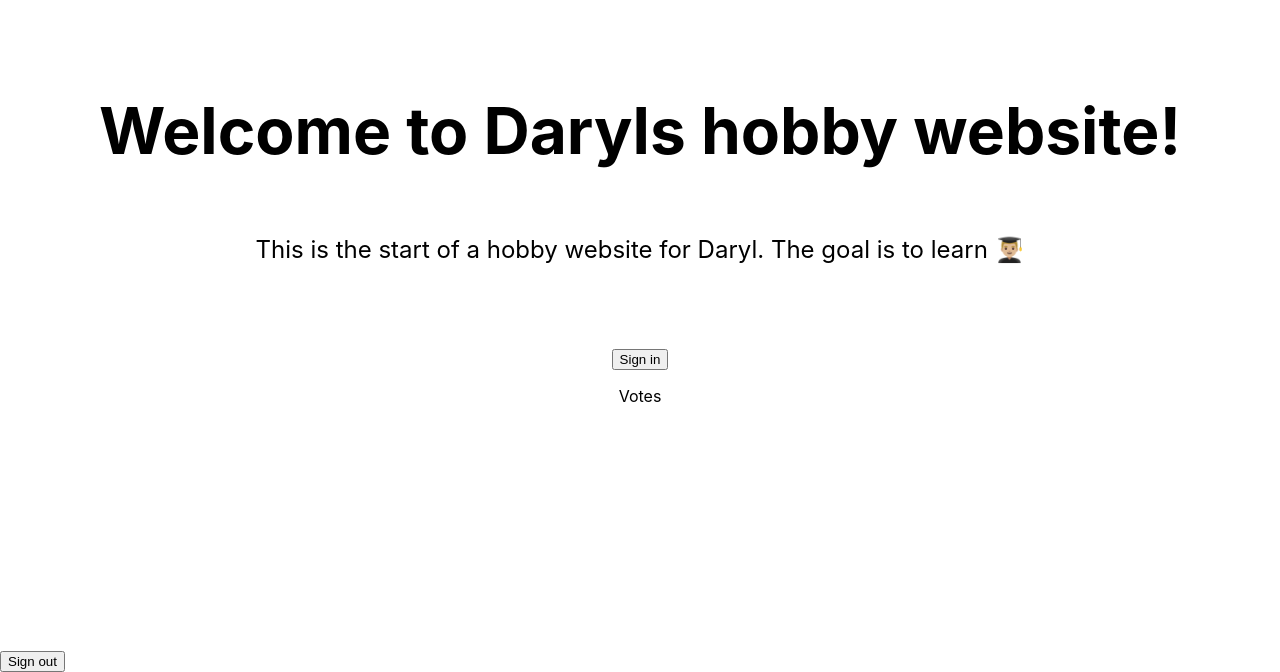
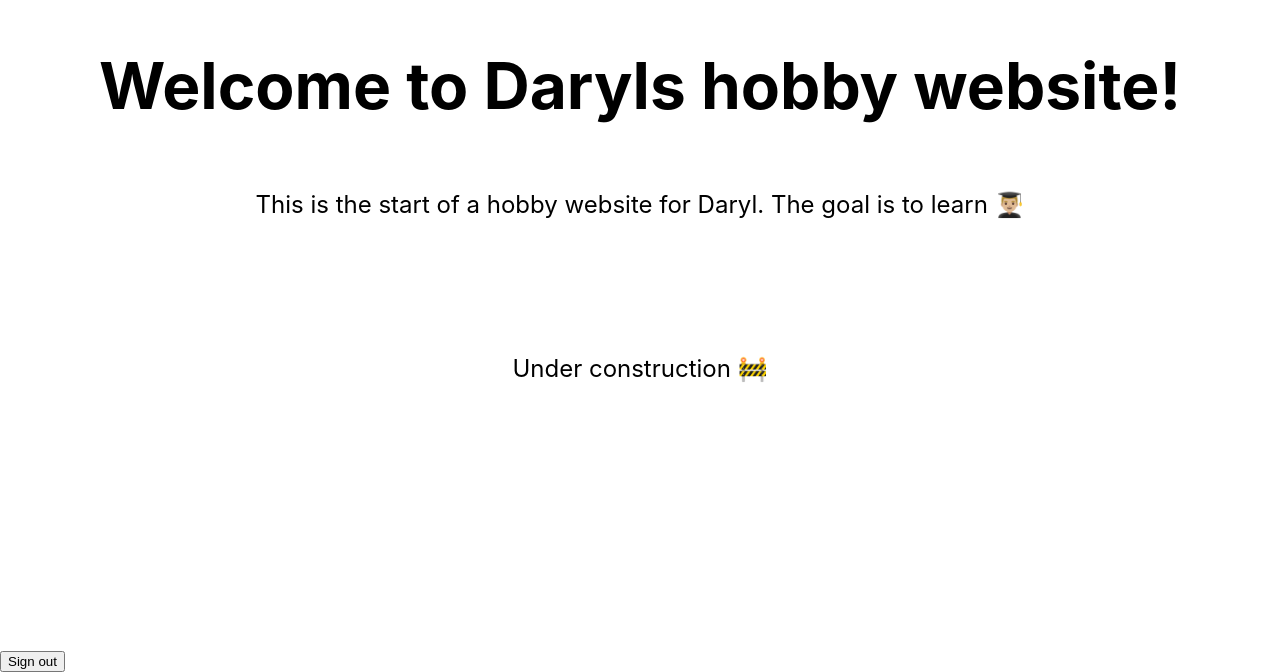
Before and after one commit to daryl-sf/dsf-website, a Next.js app: page / in a window 1280 px wide. Shown: the part 150-822 px from the top of the page. Built offline with nearby package versions, Linux system fonts and the light colour scheme; no server answers.

Commit message:
switch it up a bit

```diff
--- a/package.json
+++ b/package.json
@@ -10,7 +10,7 @@
   "dependencies": {
     "@next-auth/prisma-adapter": "^0.5.2-next.19",
     "@prisma/client": "^3.5.0",
-    "next": "12.0.3",
+    "next": "^12.1.0",
     "next-auth": "^4.0.0-beta.7",
     "nodemailer": "^6.7.1",
     "react": "17.0.2",
--- a/pages/index.js
+++ b/pages/index.js
@@ -21,11 +21,13 @@ const Home = () => {
         <p className={styles.description}>
           This is the start of a hobby website for Daryl. The goal is to learn 👨🏼‍🎓
         </p>
-        <p>
+
+        <p className={styles.description}>Under construction 🚧</p>
+        {/* <p>
           {status === "authenticated" && `Welcome ${session.user.name || session.user.email}`}
           {status !== "authenticated" && status !== "loading" && <button onClick={() => signIn()}>Sign in</button>}
-        </p>
-        <Link href="/votes">Votes</Link>
+        </p> */}
+        {/* <Link href="/votes">Votes</Link> */}
       </main>
     </div>
   );
```
Also changed, not shown: 1 other file (tests, documents, lock files or other folders).
